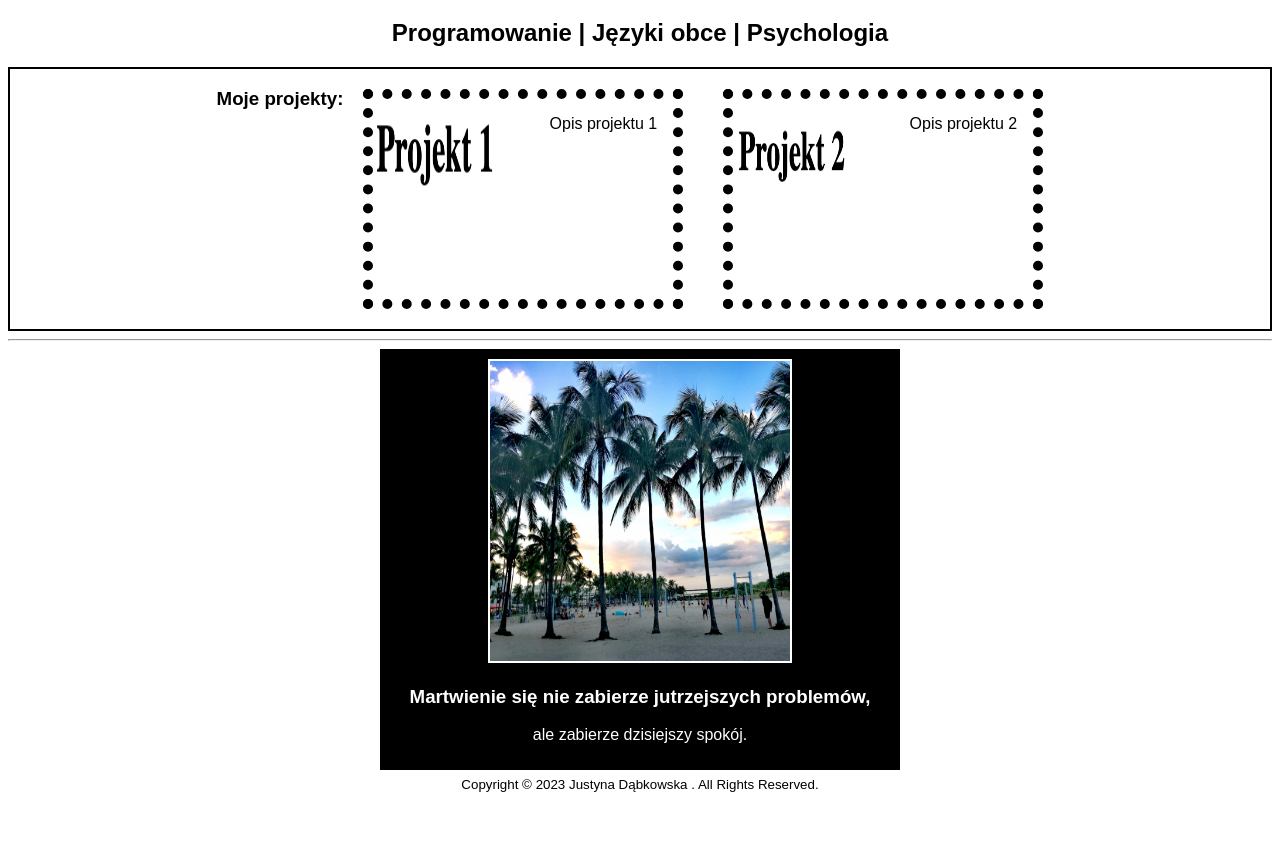
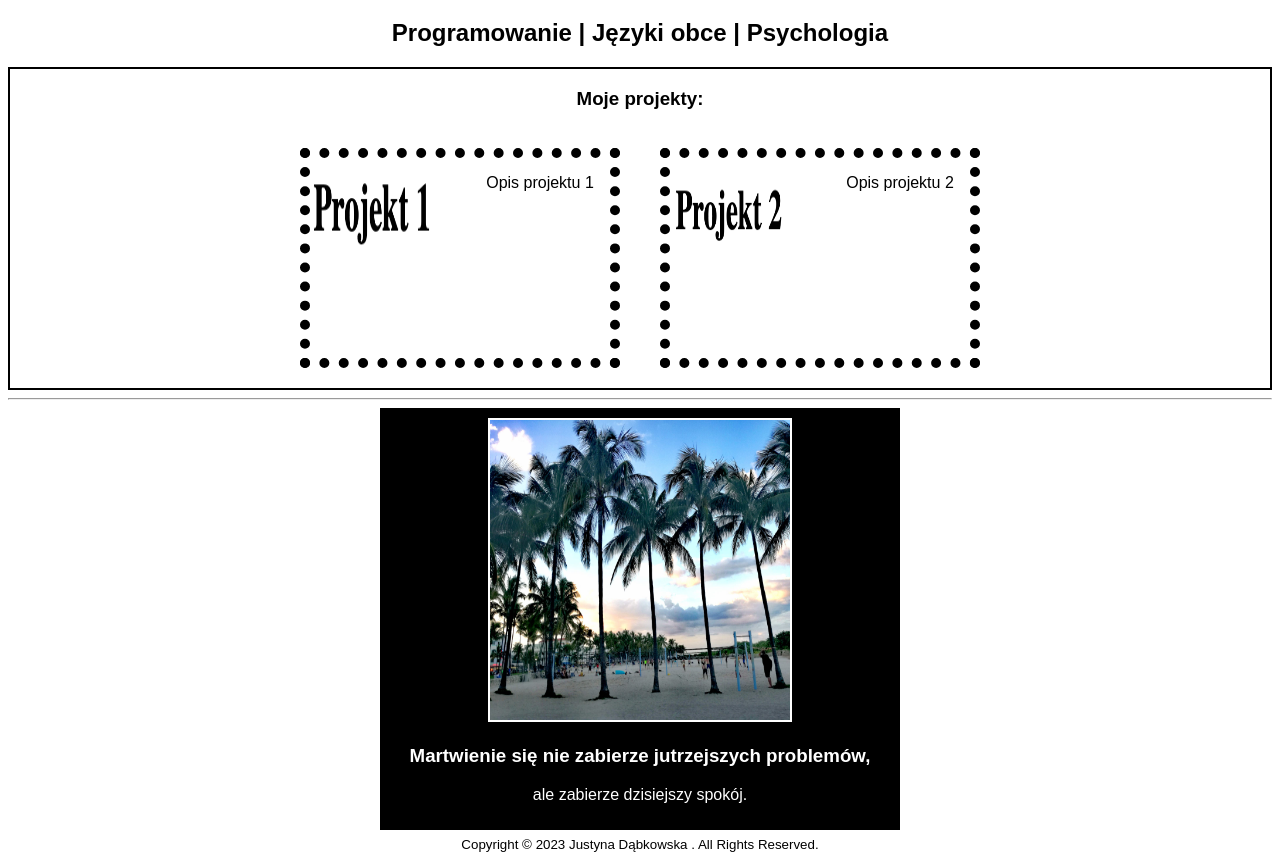
Before and after one commit to justynadabkowska/Portfolio, a plain HTML site: page index.html in a window 1280 px wide. Shown: the part 61-922 px from the top of the page. Before the commit the page ends 862 px from the top, so only its background shows below. Drawn offline with Linux system fonts and the light colour scheme; a web font is replaced by a local one.

Commit message:
flex changes

```diff
--- a/style.css
+++ b/style.css
@@ -17,6 +17,9 @@
   display: flex;
   flex-wrap: wrap;
   justify-content: center;
+}
+.projects > h3 {
+  flex: 0 1 100%;
 }
 .project {
   height: 200px;
```
